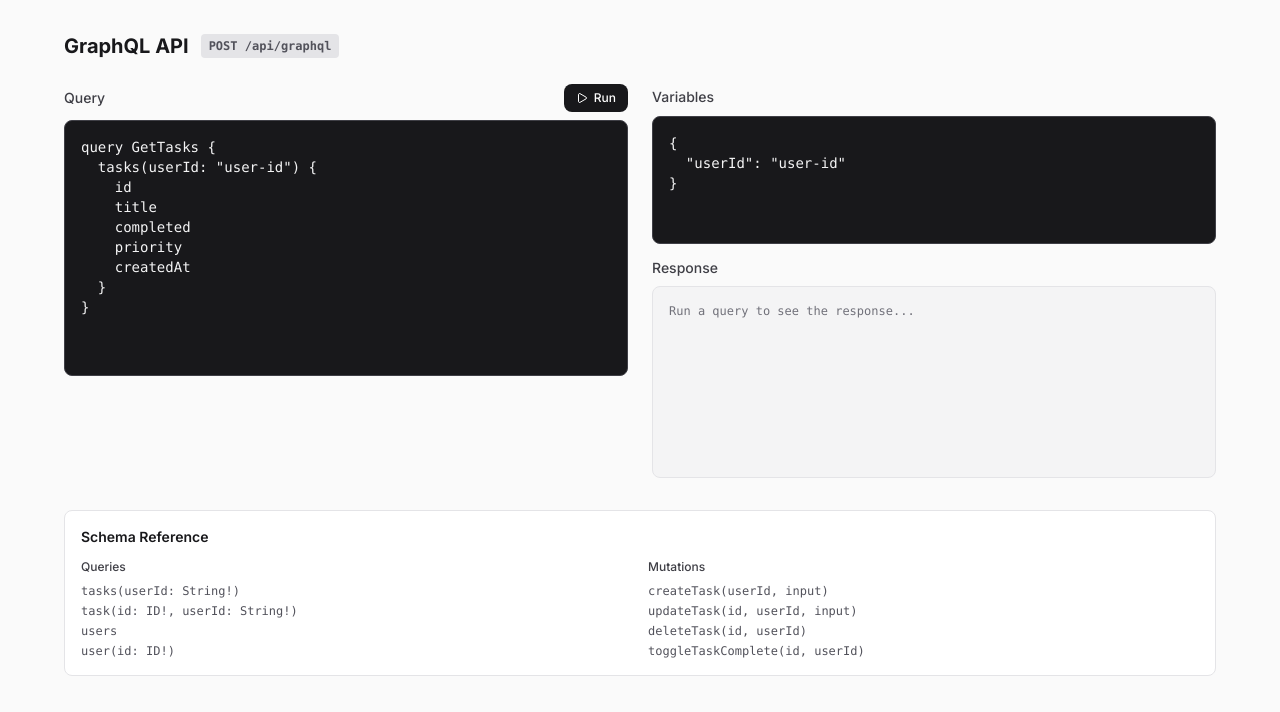
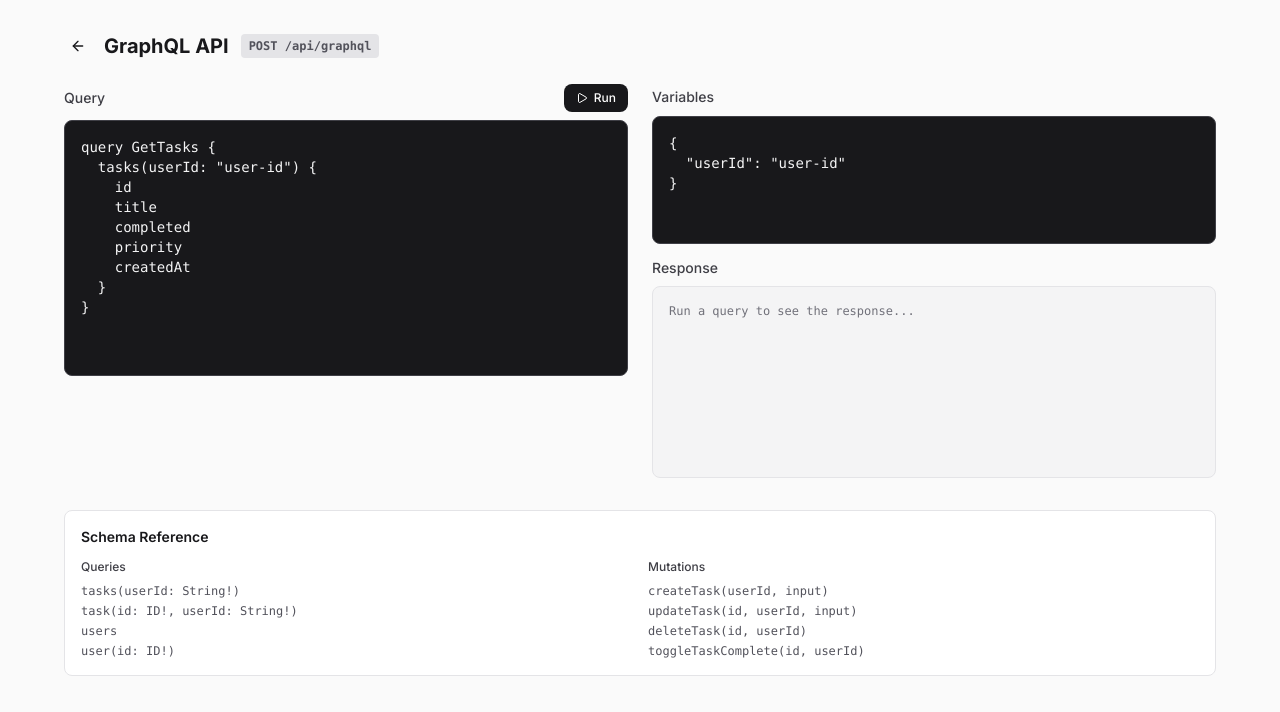
Before and after one commit to MarceloAdan73/task-manager-pro, a Next.js app in the folder frontend/: page /graphql in a window 1280 px wide. Shown: the top 712 px of the page. Built offline with nearby package versions, Linux system fonts and the light colour scheme; no server answers.

Commit message:
Add back button to graphql page

```diff
--- a/frontend/src/app/graphql/page.tsx
+++ b/frontend/src/app/graphql/page.tsx
@@ -1,8 +1,9 @@
 'use client';
 
 import { useState } from 'react';
+import { useRouter } from 'next/navigation';
 import { useAuth } from '@/context/AuthContext';
-import { Play, Copy, Check, Loader2 } from 'lucide-react';
+import { Play, Copy, Check, Loader2, ArrowLeft } from 'lucide-react';
 
 const defaultQuery = `query GetTasks {
   tasks(userId: "user-id") {
@@ -15,6 +16,7 @@ const defaultQuery = `query GetTasks {
 }`;
 
 export default function GraphiQLPage() {
+  const router = useRouter();
   const { user } = useAuth();
   const [query, setQuery] = useState(defaultQuery);
   const [variables, setVariables] = useState('{\n  "userId": "user-id"\n}');
@@ -70,6 +72,12 @@ export default function GraphiQLPage() {
     <div className="min-h-screen bg-zinc-50 dark:bg-black p-4 lg:p-8">
       <div className="max-w-6xl mx-auto">
         <h1 className="text-xl font-bold text-zinc-900 dark:text-white mb-6 flex items-center gap-3">
+          <button
+            onClick={() => router.push('/')}
+            className="p-1.5 hover:bg-zinc-200 dark:hover:bg-zinc-800 rounded-lg transition-colors"
+          >
+            <ArrowLeft className="w-4 h-4" />
+          </button>
           <span>GraphQL API</span>
           <code className="text-xs bg-zinc-200 dark:bg-zinc-800 px-2 py-1 rounded font-mono text-zinc-600 dark:text-zinc-400">
             POST /api/graphql
```
